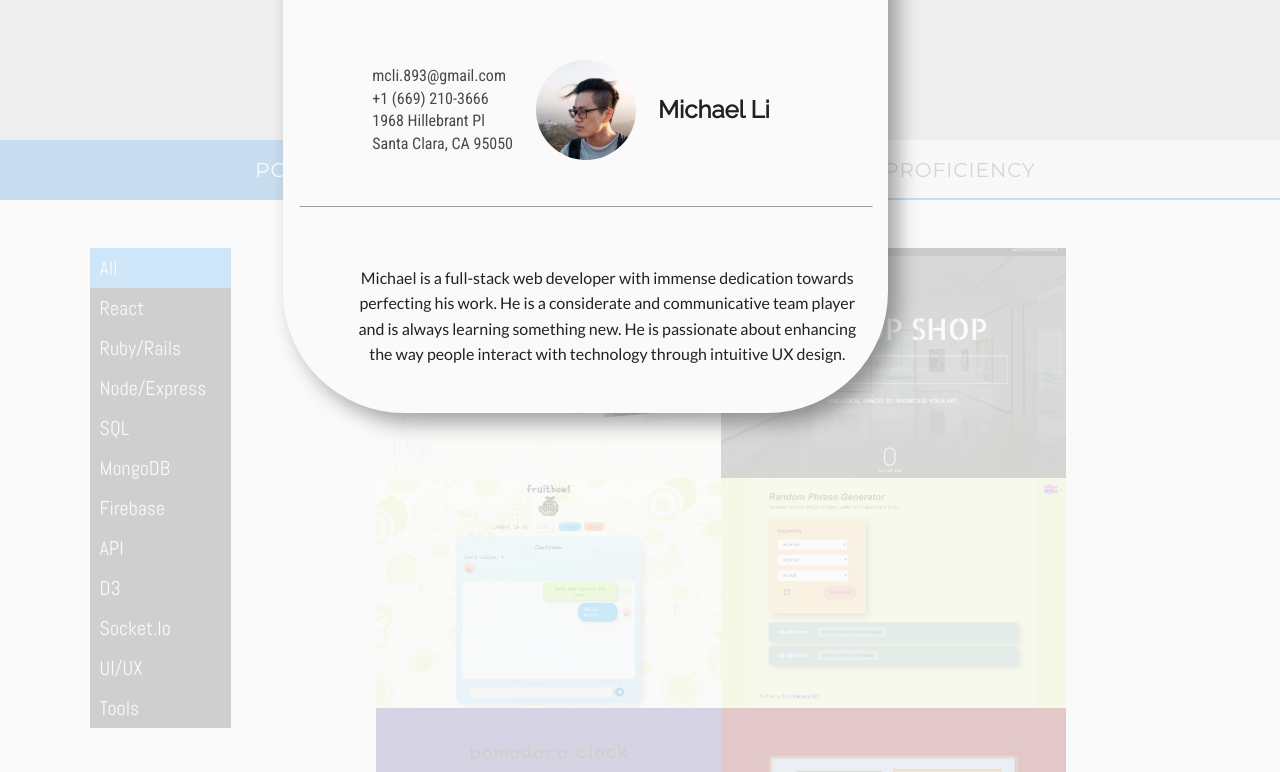
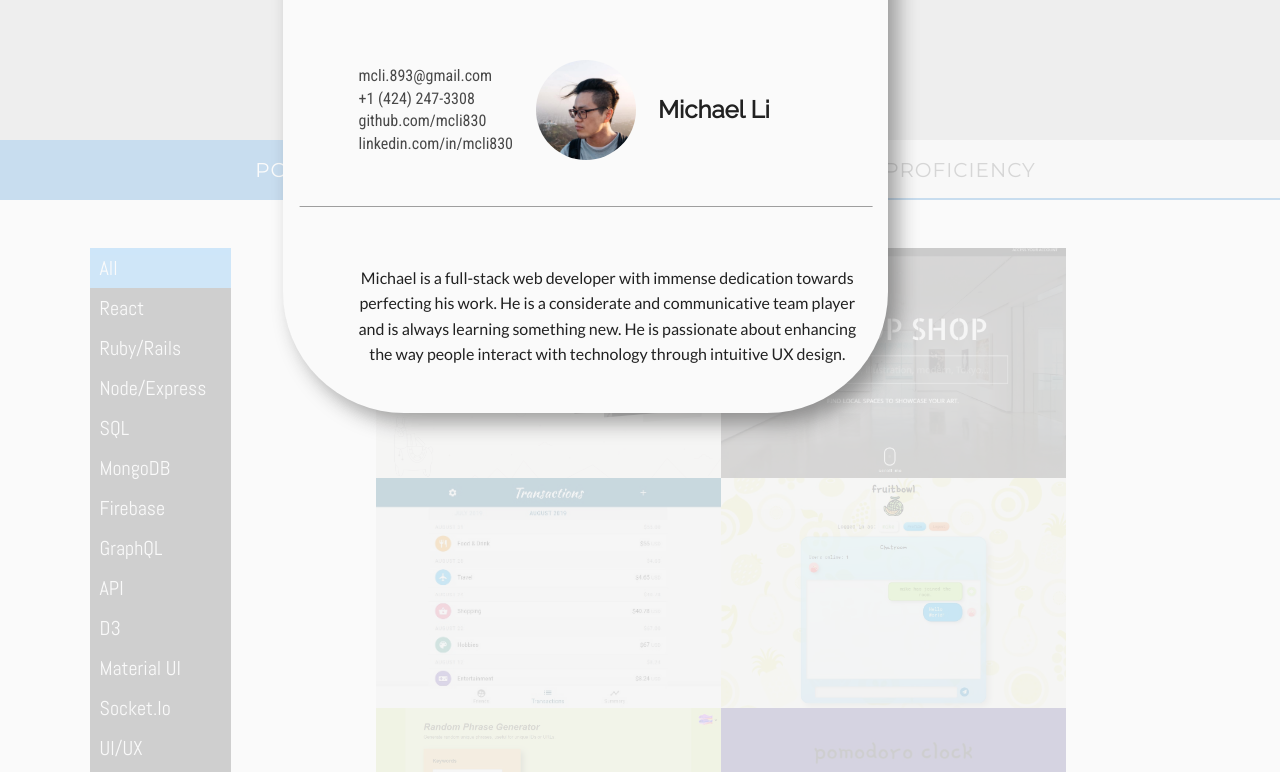
Before and after one commit to mcli830/portfolio, a website: page src/pug/index.pug in a window 1280 px wide. Both pictures are taken after a click on the element 633 px from the left and 70 px from the top of the page. Shown: the top 772 px of the page. Drawn offline with nearby package versions, Linux system fonts and the light colour scheme; files that its build step writes are made by us from their sources; files whose address does not match are found by name; a web font is replaced by a local one.

Commit message:
add moneytracks project and tweak styles

```diff
--- a/src/pug/_namecard.pug
+++ b/src/pug/_namecard.pug
@@ -21,6 +21,6 @@ section#namecard.namecard
       .namecard__text__contact
         .text
           | mcli.893@gmail.com
-          | +1 (669) 210-3666
-          | 1968 Hillebrant Pl
-          | Santa Clara, CA 95050
+          | +1 (424) 247-3308
+          | github.com/mcli830
+          | linkedin.com/in/mcli830
--- a/src/pug/_portfolio.pug
+++ b/src/pug/_portfolio.pug
@@ -62,6 +62,12 @@ mixin prof(name, level, color, title)
       url: 'http://baguette-popup-shop.herokuapp.com/',
       tags: ['Ruby/Rails', 'SQL', 'UI/UX'],
       text: `AirBnb-style digital marketplace aimed to connect artists to local store-owners that have the space and means to sell the artist's work. Developed as a final project for Le Wagon in 1 week.`
+    },
+    {
+      name: 'MoneyTrack',
+      url: 'https://moneytracks.herokuapp.com/',
+      tags: ['React', 'GraphQL', 'Material UI', 'D3', 'WIP'],
+      text: `A mobile-first web app with touch-intuitive interface for managing expenses. Try adding it to your home screen on mobile. Coming soon: Add friends and link them to your transactions to track who paid for what.`,
     },
     { name: 'Fruitbowl',
       url: 'https://fruitbowl.glitch.me/',
@@ -156,11 +162,14 @@ section#portfolio.portfolio
           +filter('SQL')
           +filter('MongoDB')
           +filter('Firebase')
+          +filter('GraphQL')
           +filter('API')
           +filter('D3')
+          +filter('Material UI')
           +filter('socket.io')
           +filter('UI/UX')
           +filter('Tools')
+          +filter('WIP')
         ul.portfolio__list
           each p in projects
             +project(p)
--- a/src/sass/components/_portfolio_projects.scss
+++ b/src/sass/components/_portfolio_projects.scss
@@ -159,20 +159,40 @@ $filter-selected: $theme-pri;
       }
     }
     .project__img {
-      position: relative;
+      position: absolute;
+      top: 0;
+      left: 0;
+      height: 100%;
+      width: 100%;
       pointer-events: none;
       z-index: 2;
+      overflow: hidden;
       img {
         cursor: pointer;
         object-fit: cover;
         transition: $transition-fast $bezier-quart;
+      }
+      &:after {
+        content: '';
+        top: 0;
+        left: 0;
+        position: absolute;
+        height: 100%;
+        width: 100%;
+        background-color: rgba(0,0,0,0.1);
+        transition: $transition-fast $bezier-quart;
+      }
+      &:hover {
+        &:after {
+          background-color: rgba(0,0,0,0);
+        }
       }
     }
     .overlay {
       transition: $transition-fast;
       padding: 0.5em;
       opacity: 0;
-      box-shadow: inset 0 0 20px $alpha-dark;
+      box-shadow: inset 0 0 30px $alpha-dark;
       // background-color: $alpha-dark;
     }
 
```
Also changed, not shown: docs/assets/projects/moneytrack.jpg (added), docs/assets/projects/moneytrack.png (deleted), docs/index.html, docs/style.css, 1 other file.
